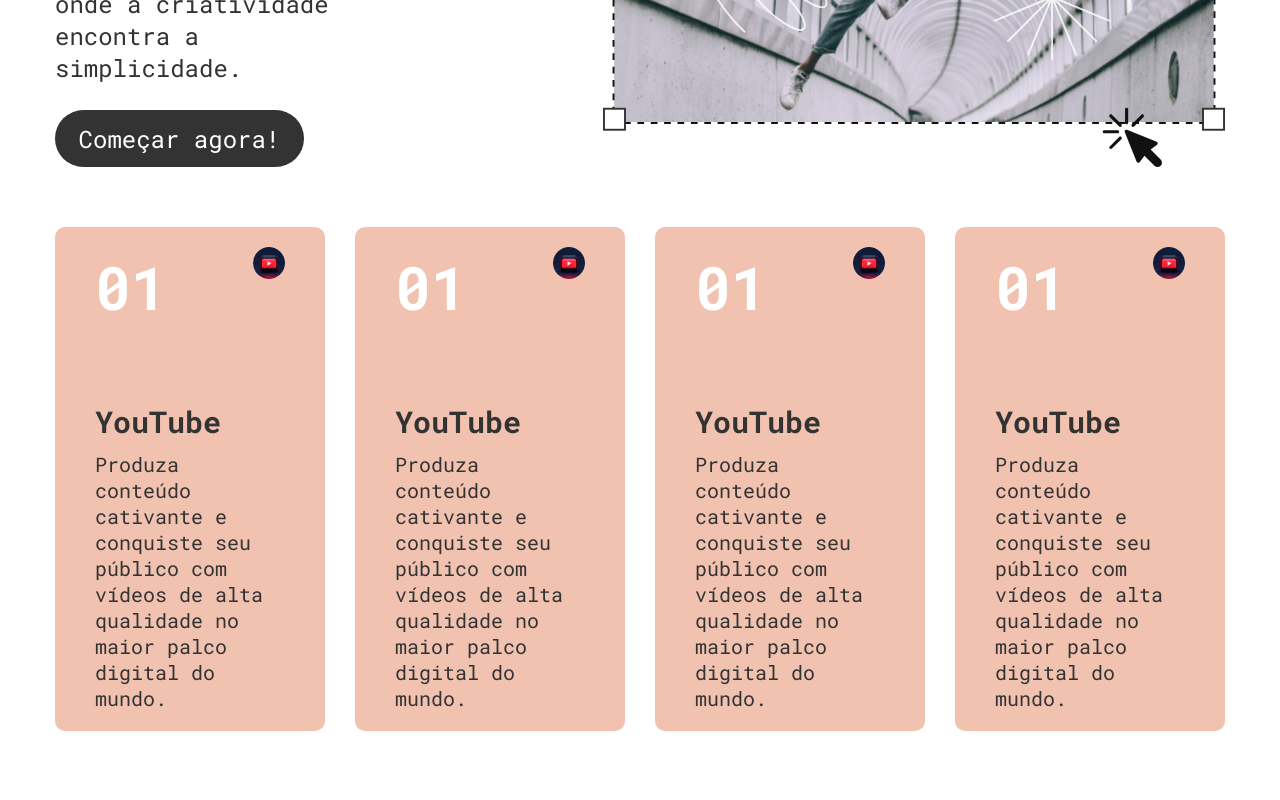
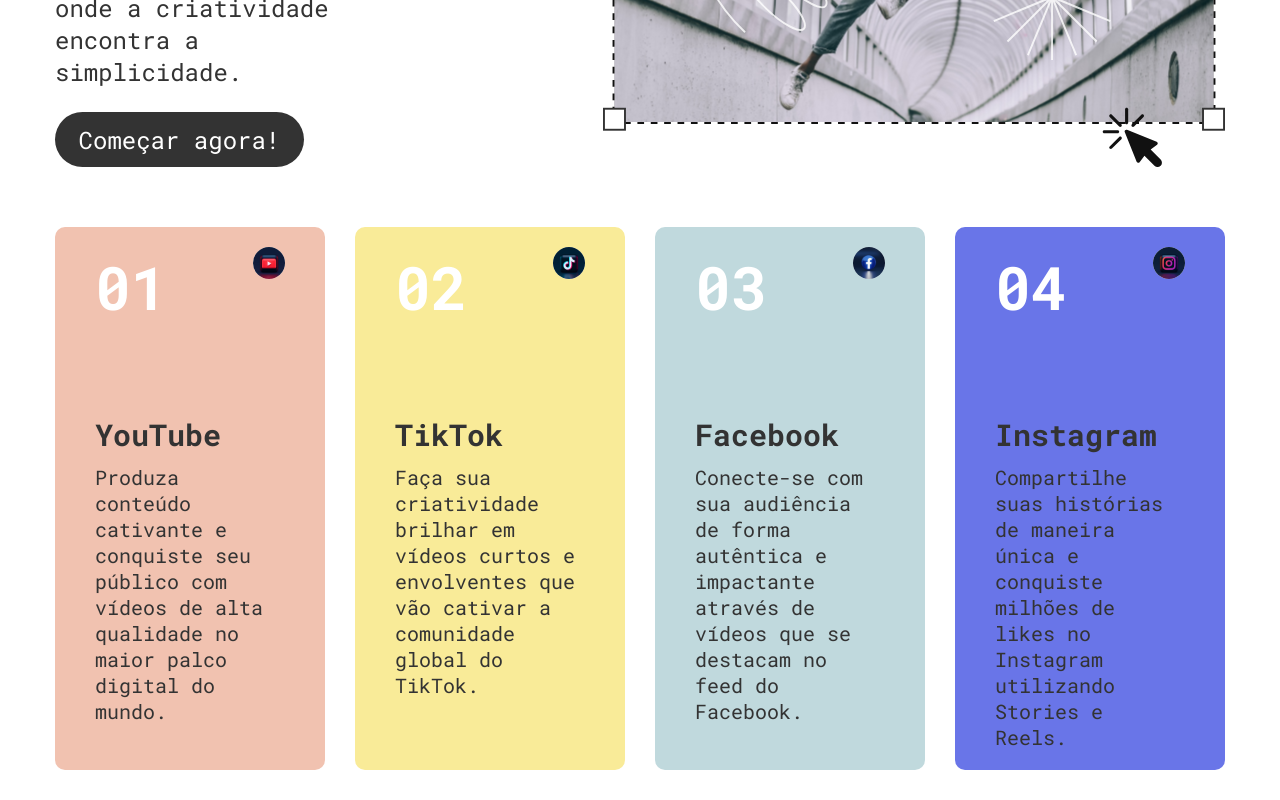
Before and after one commit to Jython-FIAP/CP1---React, a React (Vite) app in the folder CP1/: page / in a window 1280 px wide. Shown: the part 421-1221 px from the top of the page. Before the commit the page ends 1182 px from the top, so only its background shows below. Built offline with nearby package versions, Linux system fonts and the light colour scheme.

Commit message:
chore: Refactor Card component and add Cardlist component

```diff
--- a/CP1/src/components/Card.jsx
+++ b/CP1/src/components/Card.jsx
@@ -1,16 +1,22 @@
-import img1 from '../assets/img1.svg';
-function Card() {
+
+function Card({ dataapps }) {
+
     return (
-        <div className="card" id="card1">
+        <>
+            {dataapps.map((hab, index) => (
+                <div className="card" key={index} style={{ backgroundColor: hab.backcolor }}>
                     <div className="card-header">
-            <h1>01</h1>
-            <img src={img1} alt="Logo do YouTube" />
+                        <h1>{hab.id}</h1>
+                        <img src={hab.img} alt={"ícone " + hab.title} />
                     </div>
                     <div className="card-content">
-                <h2 className="card-title">YouTube</h2>
-                <p className="card-description">Produza conteúdo cativante e conquiste seu público com vídeos de alta qualidade no maior palco digital do mundo.</p>
+                        <h2>{hab.title}</h2>
+                        <p>{hab.description}</p>
                     </div>
                 </div>
+            ))
+            }
+        </>
     );
 }
 
--- /dev/null
+++ b/CP1/src/components/home/Cardlist.jsx
@@ -0,0 +1,44 @@
+import Card from '../Card';
+import img1 from '../../assets/img1.svg';
+import img2 from '../../assets/img2.svg';
+import img3 from '../../assets/img3.svg';
+import img4 from '../../assets/img4.svg';
+
+function Cards() {
+    const apps = [
+        {
+            id: "01",
+            title: "YouTube",
+            description: "Produza conteúdo cativante e conquiste seu público com vídeos de alta qualidade no maior palco digital do mundo.",
+            img: img1,
+            backcolor: '#F1C2B0'
+        },
+        {
+            id: "02",
+            title: "TikTok",
+            description: "Faça sua criatividade brilhar em vídeos curtos e envolventes que vão cativar a comunidade global do TikTok.",
+            img: img2,
+            backcolor: '#F9EB98'
+        },
+        {
+            id: "03",
+            title: "Facebook",
+            description: "Conecte-se com sua audiência de forma autêntica e impactante através de vídeos que se destacam no feed do Facebook.",
+            img: img3,
+            backcolor: '#C0D9DD'
+        },
+        {
+            id: "04",
+            title: "Instagram",
+            description: "Compartilhe suas histórias de maneira única e conquiste milhões de likes no Instagram utilizando Stories e Reels.",
+            img: img4,
+            backcolor: '#6975E8'
+        }];
+    return (
+        <div className="cards">
+            <Card dataapps={apps} />
+        </div>
+    );
+}
+
+export default Cards;
--- a/CP1/src/components/home/Cards.jsx
+++ /dev/null
@@ -1,14 +0,0 @@
-import Card from "../Card";
-
-function Cards() {
-    return (
-        <div className="cards">
-            <Card />
-            <Card />
-            <Card />
-            <Card />
-        </div>
-    );
-}
-
-export default Cards;
--- a/CP1/src/index.css
+++ b/CP1/src/index.css
@@ -124,16 +124,3 @@ a:hover {
   justify-content: space-between;
   align-items: flex-start;
 }
-
-#card1 {
-  background-color: #F1C2B0;
-}
-#card2 {
-  background-color: #F9EB98;
-}
-#card3 {
-  background-color: #C0D9DD;
-}
-#card4 {
-  background-color: #6975E8;
-}
--- a/CP1/src/main.jsx
+++ b/CP1/src/main.jsx
@@ -4,6 +4,7 @@ import App from './App.jsx'
 import { RouterProvider, createBrowserRouter } from 'react-router-dom'
 import './index.css'
 import Home from './pages/Home.jsx'
+import Contact from './pages/Contact.jsx'
 
 
 const router = createBrowserRouter([
@@ -12,11 +13,13 @@ const router = createBrowserRouter([
     element: <App />,
     children: [
       {index: true, element: <Home />},
+      {path: '/contact', element: <Contact />},
     ]
 
-  }
+  },
 
 ])
+
 
 
 
--- a/CP1/src/pages/Home.jsx
+++ b/CP1/src/pages/Home.jsx
@@ -1,5 +1,5 @@
 import Hero from "../components/home/Hero";
-import Cards from "../components/home/Cards";
+import Cards from "../components/home/Cardlist";
 
 
 function Home() {
```
Lines whose indentation alone changed are shown as unchanged.
